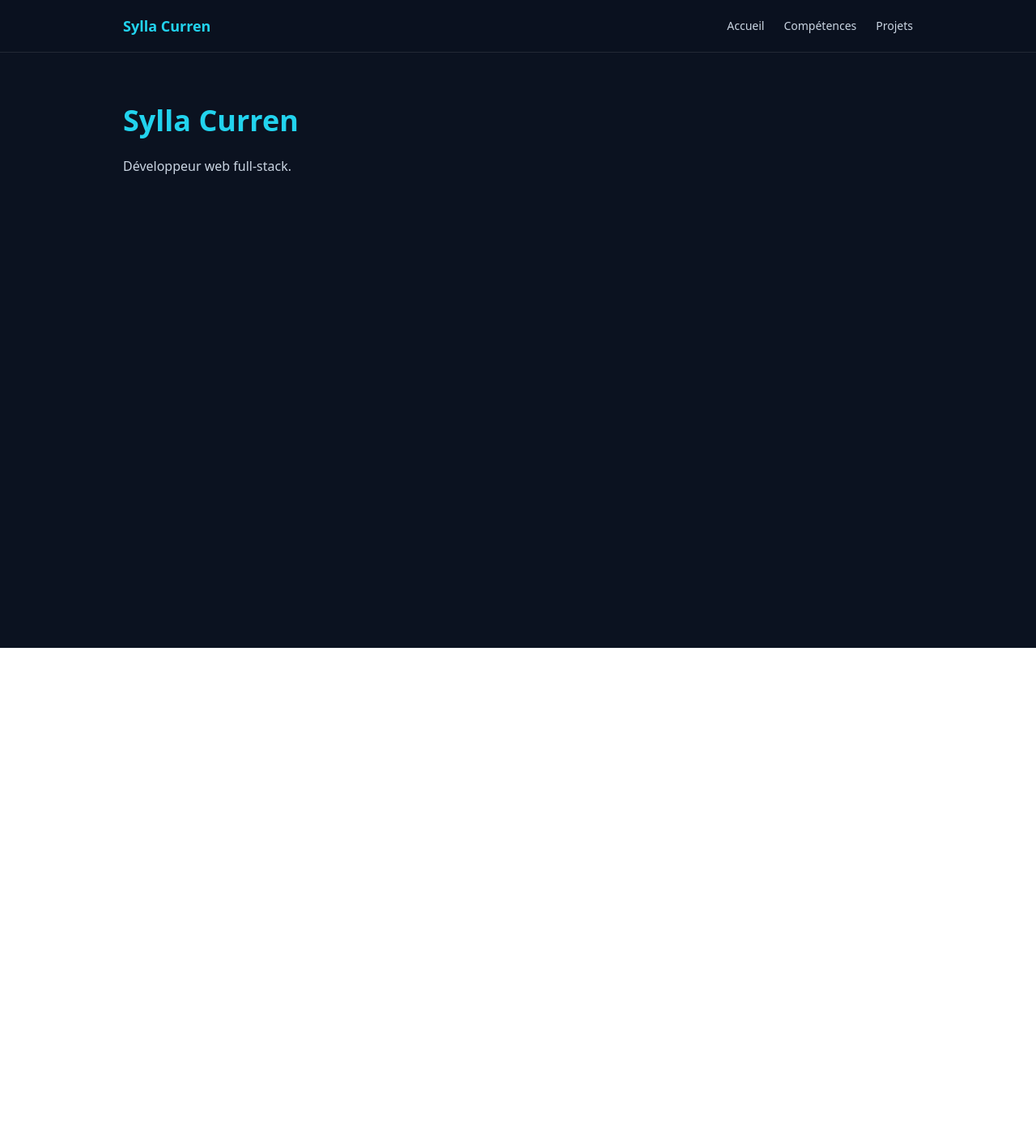
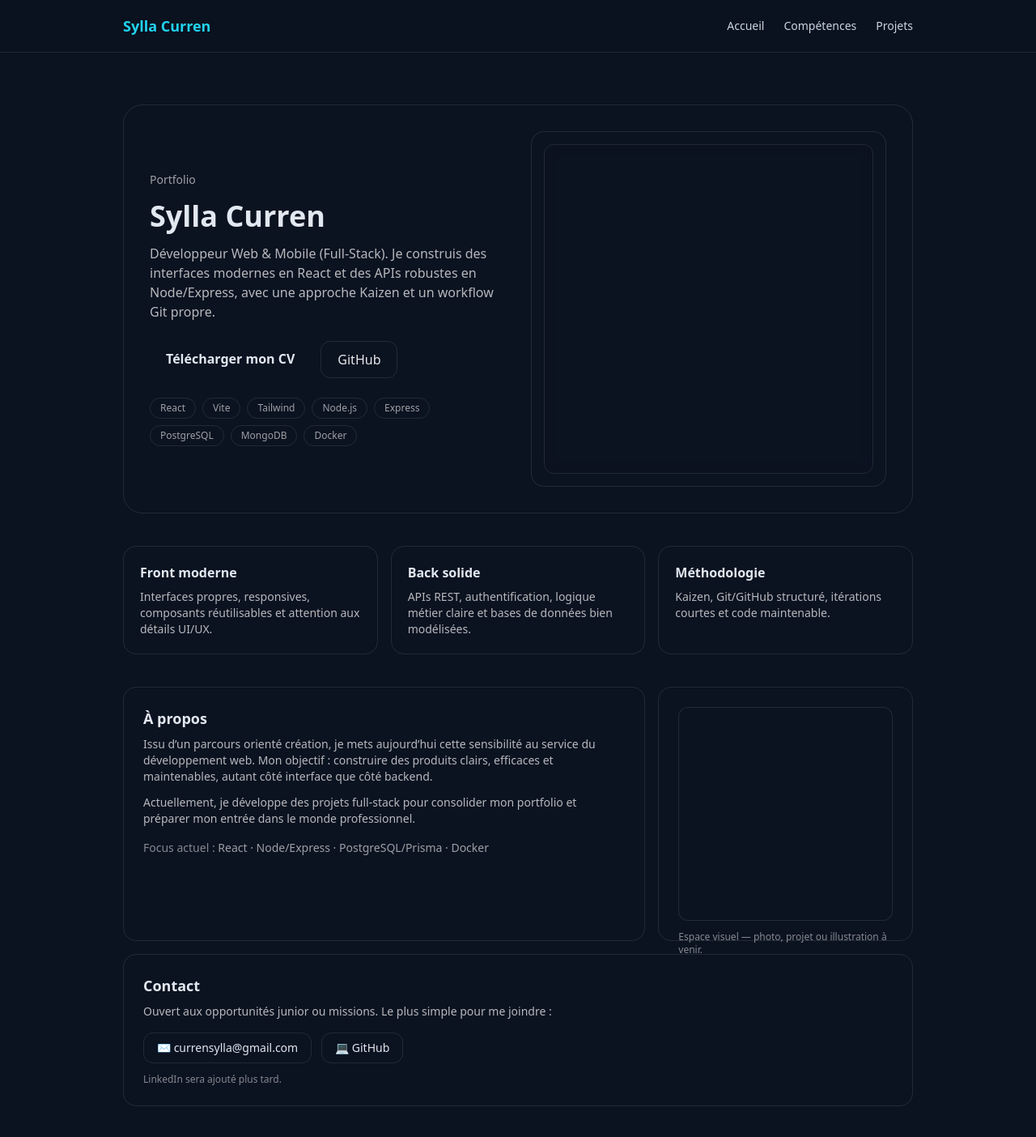
Before and after one commit to obistafff/sylla-curren, a React (Vite) app: page / in a window 1280 px wide. Shown: the top 1404 px of the page at 81% size. Before the commit the page ends 800 px from the top, so only its background shows below. Built offline with nearby package versions, Linux system fonts and the light colour scheme.

Commit message:
feat: finalize home layout with visual placeholders

```diff
--- a/src/index.css
+++ b/src/index.css
@@ -10,3 +10,21 @@
 body {
   @apply antialiased;
 }
+
+@tailwind base;
+@tailwind components;
+@tailwind utilities;
+
+:root {
+  color-scheme: dark;
+}
+
+html, body, #root {
+  height: 100%;
+}
+
+body {
+  margin: 0;
+  background: #0b1220; /* fallback solide */
+  color: #fff;
+}
--- a/src/pages/Home.jsx
+++ b/src/pages/Home.jsx
@@ -1,12 +1,158 @@
 export default function Home() {
   return (
-    <section>
-      <h1 className="text-4xl font-bold text-[var(--cyan)] mb-6">
-        Sylla Curren
-      </h1>
-      <p className="text-slate-300 max-w-xl">
-        Développeur web full-stack.
-      </p>
+    <section className="grid gap-10">
+      {/* HERO */}
+      <div className="rounded-3xl border border-white/10 bg-panel p-8">
+        <div className="grid gap-8 md:grid-cols-2 md:items-center">
+          {/* TEXTE */}
+          <div>
+            <p className="text-white/60 text-sm">Portfolio</p>
+
+            <h1 className="mt-3 text-4xl font-semibold leading-tight">
+              Sylla <span className="text-cyan">Curren</span>
+            </h1>
+
+            <p className="mt-3 max-w-xl text-white/70">
+              Développeur Web & Mobile (Full-Stack). Je construis des interfaces
+              modernes en React et des APIs robustes en Node/Express, avec une
+              approche Kaizen et un workflow Git propre.
+            </p>
+
+            <div className="mt-6 flex flex-wrap gap-3">
+              <a
+                className="rounded-xl bg-cyan px-5 py-2.5 text-bg font-semibold hover:opacity-90"
+                href="/cv-sylla-curren.pdf"
+                target="_blank"
+                rel="noreferrer"
+              >
+                Télécharger mon CV
+              </a>
+
+              <a
+                className="rounded-xl border border-white/10 px-5 py-2.5 text-white/90 hover:border-white/20"
+                href="https://github.com/"
+                target="_blank"
+                rel="noreferrer"
+              >
+                GitHub
+              </a>
+            </div>
+
+            <div className="mt-6 flex flex-wrap gap-2 text-xs text-white/60">
+              {[
+                "React",
+                "Vite",
+                "Tailwind",
+                "Node.js",
+                "Express",
+                "PostgreSQL",
+                "MongoDB",
+                "Docker",
+              ].map((tech) => (
+                <span
+                  key={tech}
+                  className="rounded-full border border-white/10 px-3 py-1"
+                >
+                  {tech}
+                </span>
+              ))}
+            </div>
+          </div>
+
+          {/* VISUEL PLACEHOLDER */}
+          <div className="relative">
+            <div className="aspect-square rounded-2xl border border-white/10 bg-gradient-to-br from-cyan/20 via-transparent to-transparent" />
+            <div className="absolute inset-4 rounded-xl border border-white/10 bg-bg/60 backdrop-blur" />
+          </div>
+        </div>
+      </div>
+
+      {/* 3 BLOCS VALEUR */}
+      <div className="grid gap-4 md:grid-cols-3">
+        <div className="rounded-2xl border border-white/10 bg-panel p-5">
+          <div className="text-cyan font-semibold">Front moderne</div>
+          <p className="mt-2 text-sm text-white/70">
+            Interfaces propres, responsives, composants réutilisables et attention
+            aux détails UI/UX.
+          </p>
+        </div>
+
+        <div className="rounded-2xl border border-white/10 bg-panel p-5">
+          <div className="text-cyan font-semibold">Back solide</div>
+          <p className="mt-2 text-sm text-white/70">
+            APIs REST, authentification, logique métier claire et bases de données
+            bien modélisées.
+          </p>
+        </div>
+
+        <div className="rounded-2xl border border-white/10 bg-panel p-5">
+          <div className="text-cyan font-semibold">Méthodologie</div>
+          <p className="mt-2 text-sm text-white/70">
+            Kaizen, Git/GitHub structuré, itérations courtes et code maintenable.
+          </p>
+        </div>
+      </div>
+
+      {/* ABOUT + VISUEL + CONTACT */}
+      <div className="grid gap-4 md:grid-cols-6">
+        {/* ABOUT */}
+        <div className="md:col-span-4 rounded-2xl border border-white/10 bg-panel p-6">
+          <h2 className="text-lg font-semibold">À propos</h2>
+          <p className="mt-2 text-sm text-white/70">
+            Issu d’un parcours orienté création, je mets aujourd’hui cette sensibilité
+            au service du développement web. Mon objectif : construire des produits
+            clairs, efficaces et maintenables, autant côté interface que côté backend.
+          </p>
+
+          <p className="mt-3 text-sm text-white/70">
+            Actuellement, je développe des projets full-stack pour consolider mon
+            portfolio et préparer mon entrée dans le monde professionnel.
+          </p>
+
+          <div className="mt-4 text-sm text-white/60">
+            <span className="text-white/50">Focus actuel :</span>{" "}
+            React · Node/Express · PostgreSQL/Prisma · Docker
+          </div>
+        </div>
+
+        {/* VISUEL SECONDAIRE */}
+        <div className="md:col-span-2 rounded-2xl border border-white/10 bg-panel p-6">
+          <div className="h-full min-h-[220px] rounded-xl border border-white/10 bg-gradient-to-tr from-cyan/10 to-transparent" />
+          <p className="mt-3 text-xs text-white/50">
+            Espace visuel — photo, projet ou illustration à venir.
+          </p>
+        </div>
+
+        {/* CONTACT */}
+        <div className="md:col-span-6 rounded-2xl border border-white/10 bg-panel p-6">
+          <h2 className="text-lg font-semibold">Contact</h2>
+          <p className="mt-2 text-sm text-white/70">
+            Ouvert aux opportunités junior ou missions. Le plus simple pour me joindre :
+          </p>
+
+          <div className="mt-4 flex flex-col gap-3 sm:flex-row">
+            <a
+              className="rounded-xl border border-white/10 px-4 py-2 text-sm hover:border-white/20"
+              href="mailto:currensylla@gmail.com"
+            >
+              ✉️ currensylla@gmail.com
+            </a>
+
+            <a
+              className="rounded-xl border border-white/10 px-4 py-2 text-sm hover:border-white/20"
+              href="https://github.com/obistafff"
+              target="_blank"
+              rel="noreferrer"
+            >
+              💻 GitHub
+            </a>
+          </div>
+
+          <p className="mt-3 text-xs text-white/50">
+            LinkedIn sera ajouté plus tard.
+          </p>
+        </div>
+      </div>
     </section>
   );
 }
```
